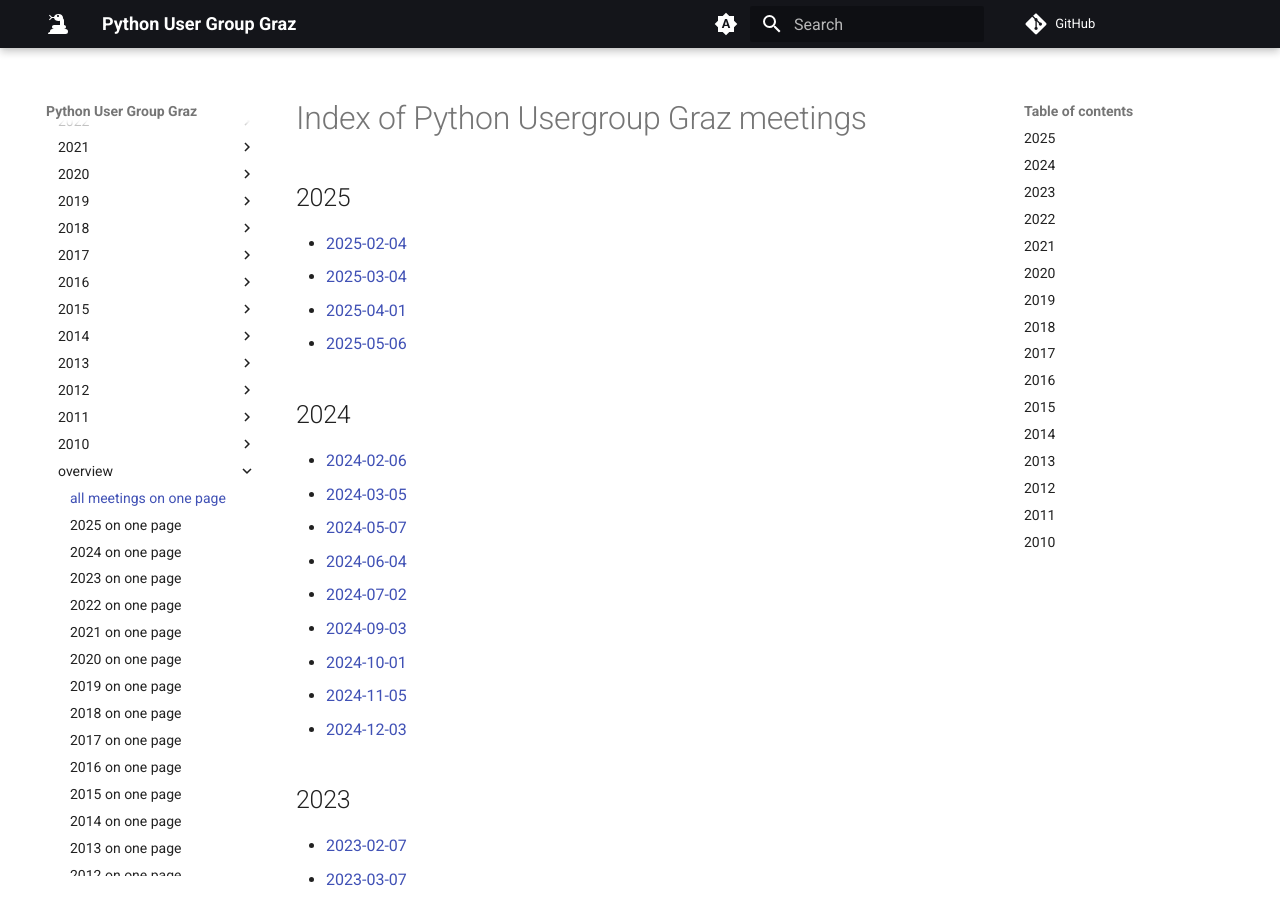
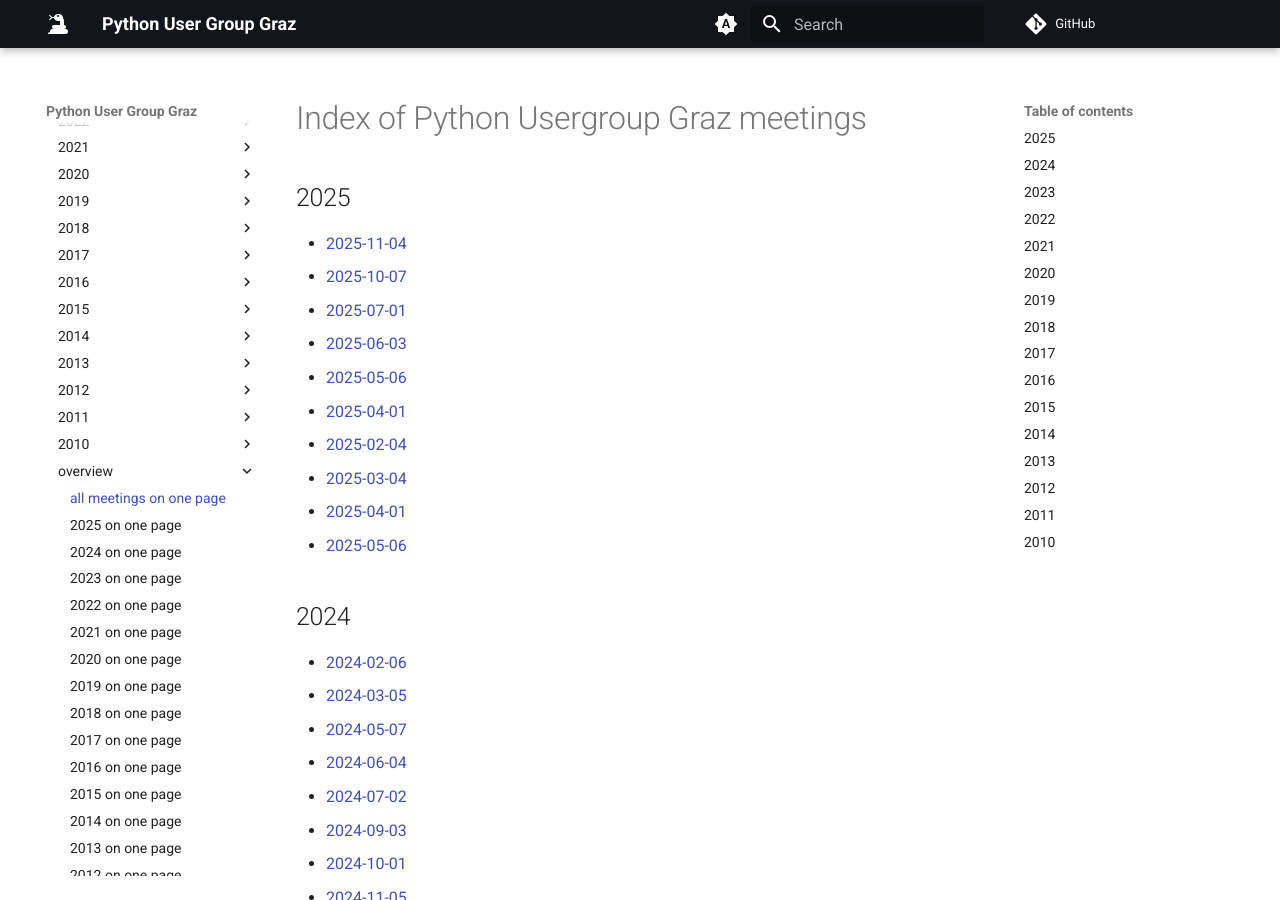
Before and after one commit to pygraz/ghp-website, an MkDocs documentation site: the page built from docs/meetings/index.md, in a window 1280 px wide and 900 px high. Built offline with MkDocs 1.6.1 and Material for MkDocs 9.7.7, drawn with Linux system fonts in a browser that asks for light colours; comment, search, counter and statistics services are not loaded.

Commit message:
Fix incomplete indexes

```diff
--- a/docs/meetings/index.md
+++ b/docs/meetings/index.md
@@ -2,6 +2,12 @@
 
 ## 2025
 
+- [2025-11-04](2025/2025-11-04.md)
+- [2025-10-07](2025/2025-10-07.md)
+- [2025-07-01](2025/2025-07-01.md)
+- [2025-06-03](2025/2025-06-03.md)
+- [2025-05-06](2025/2025-05-06.md)
+- [2025-04-01](2025/2025-04-01.md)
 - [2025-02-04](2025/2025-02-04.md)
 - [2025-03-04](2025/2025-03-04.md)
 - [2025-04-01](2025/2025-04-01.md)
--- a/mkdocs.yml
+++ b/mkdocs.yml
@@ -47,6 +47,8 @@ nav:
   - "Propose a session": "session_proposal.md"
   - "Archive":
       - "2025":
+          - "2025-11-04": "meetings/2025/2025-11-04.md"
+          - "2025-10-07": "meetings/2025/2025-10-07.md"
           - "2025-02-04": "meetings/2025/2025-02-04.md"
           - "2025-03-04": "meetings/2025/2025-03-04.md"
           - "2025-04-01": "meetings/2025/2025-04-01.md"
```
Also changed, not shown: docs/meetings/2025/index.md (+7 -4 lines).
